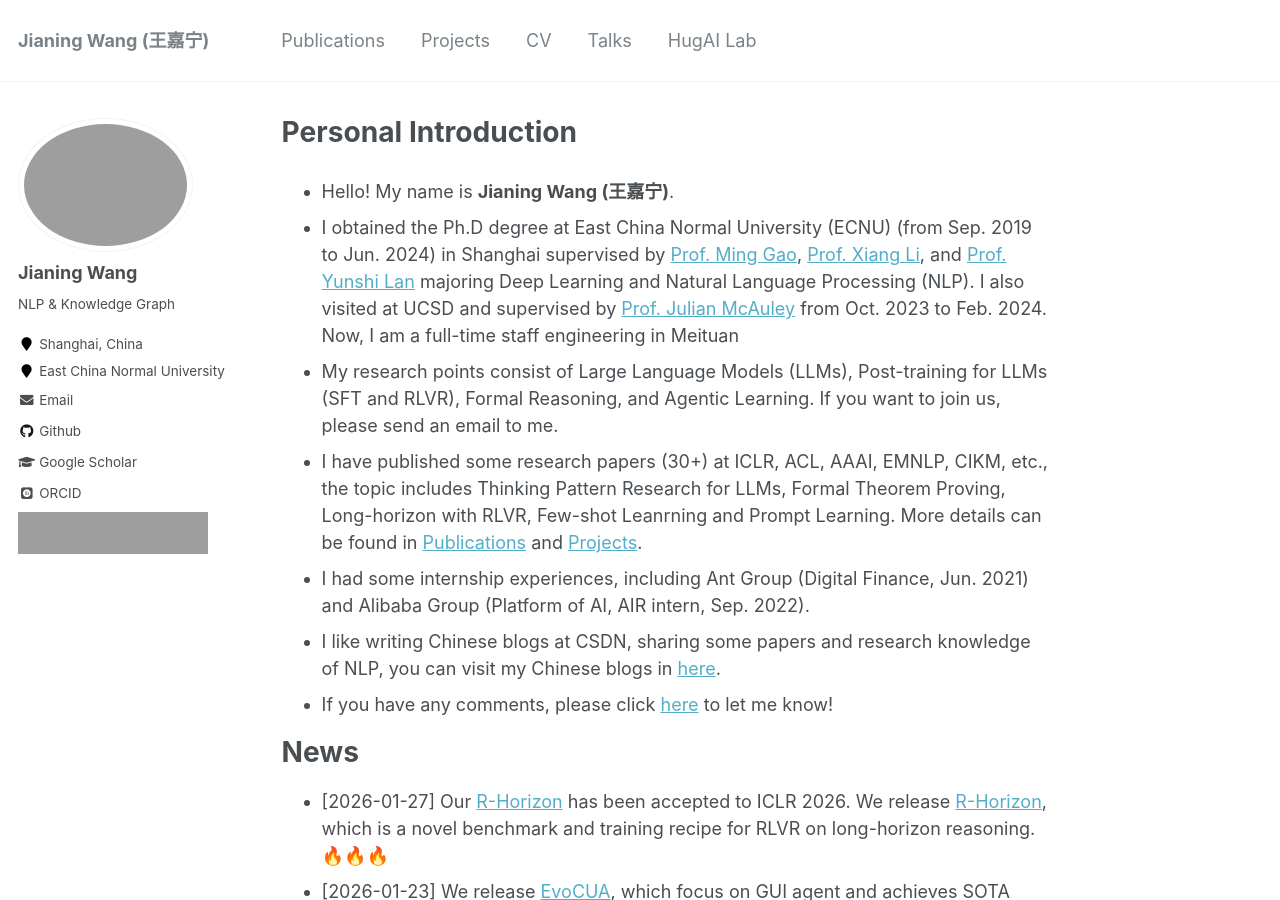
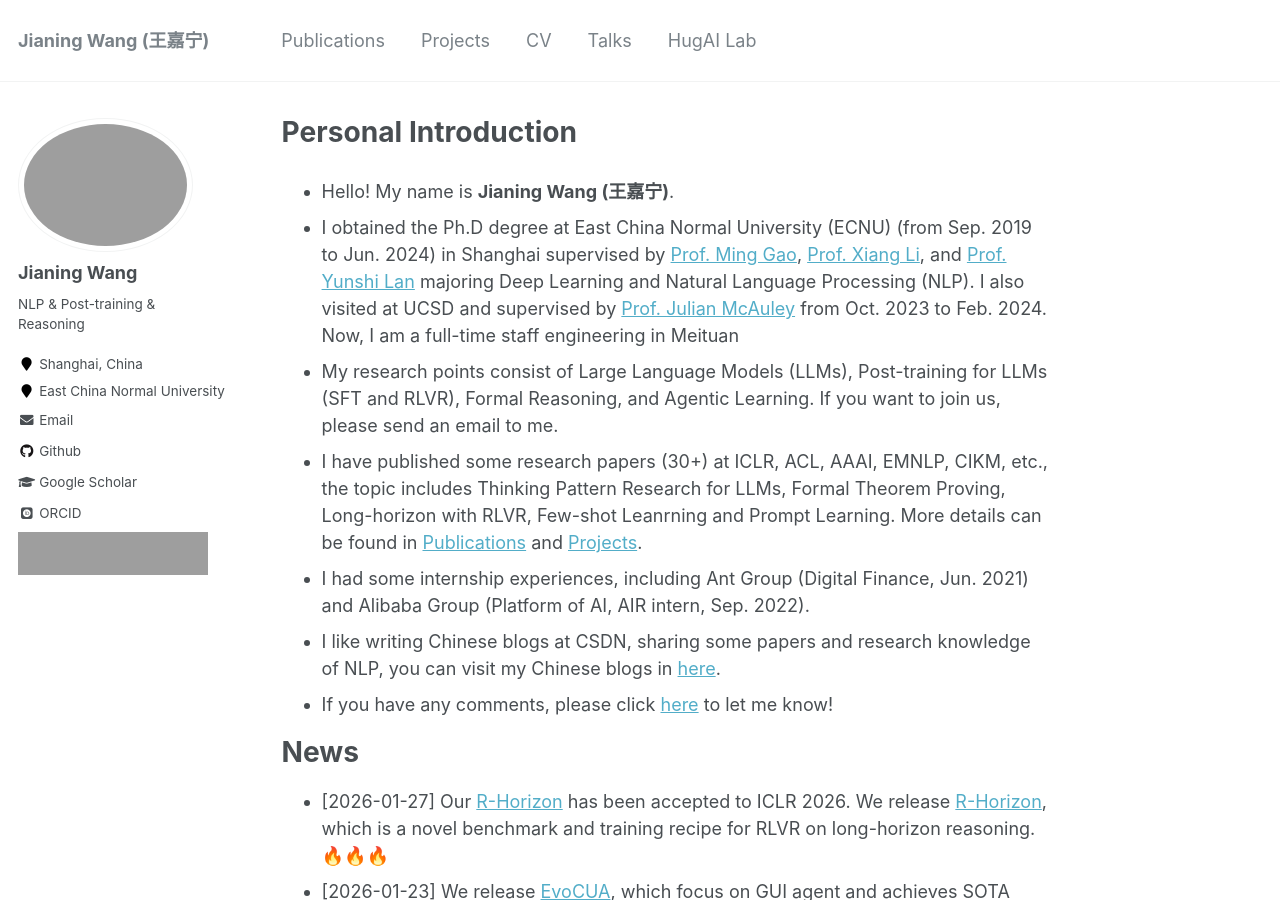
Before and after one commit to wjn1996/wjn1996.github.io, a Jekyll site: the page built from _pages/about.md, in a window 1280 px wide and 900 px high. Built offline with Jekyll 4.4.1, drawn with Linux system fonts in a browser that asks for light colours; some web fonts are replaced; grey boxes are pictures that could not be loaded.

Commit message:
edit profile

```diff
--- a/_config.yml
+++ b/_config.yml
@@ -82,7 +82,7 @@ analytics:
 author:
   name             : "Jianing Wang" # Your Sidebar Name
   avatar           : "profile.png"
-  bio              : "NLP & Knowledge Graph"
+  bio              : "NLP & Post-training & Reasoning"
   location         : "Shanghai, China"
   employer         : "East China Normal University"
   pubmed           :
```
